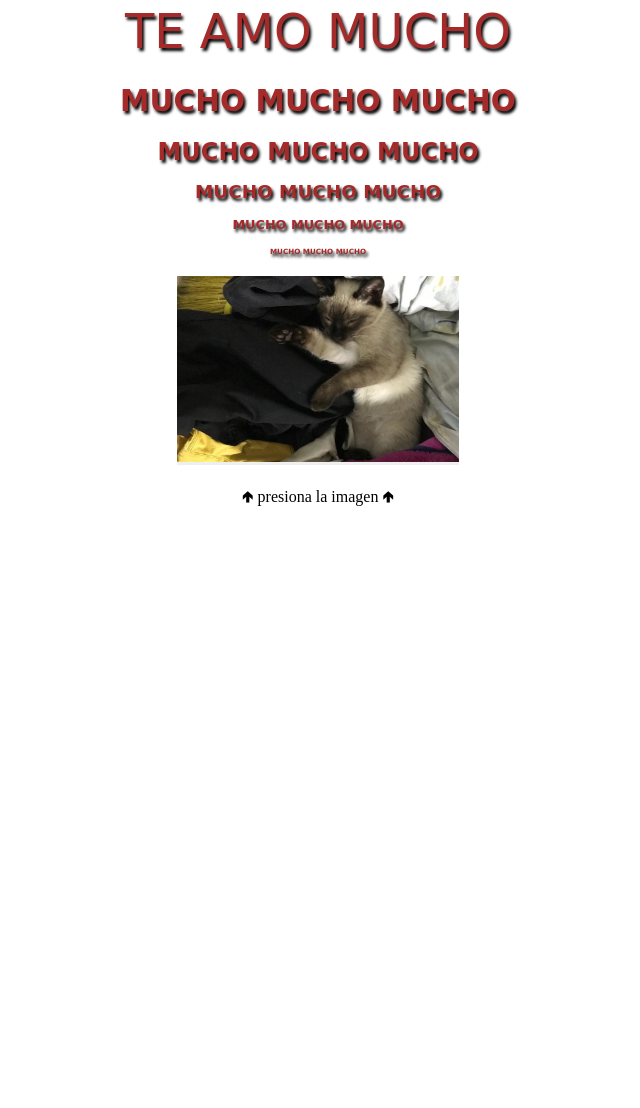
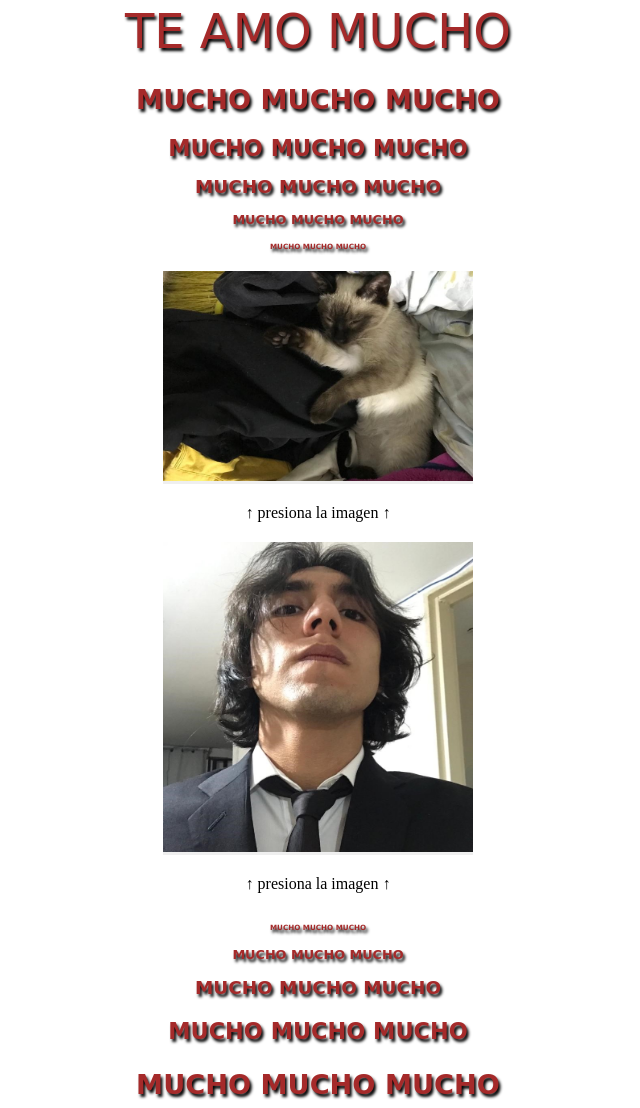
Before and after one commit to BlackShadow12675/BlackShadow12675.github.io, a plain HTML site: page index.html in a window 1280 px wide. Shown: the part 5-1113 px from the top of the page, without its empty margins (322-962 px from the left). Before the commit the page ends 800 px from the top, so only its background shows below. Drawn offline with Linux system fonts and the light colour scheme; a web font is replaced by a local one.

Commit message:
agregamos un segundo boton con imagen y otra cancion, y acomodamos unos margenes de los botones, y agregamos tambien un texto al final

```diff
--- a/index.html
+++ b/index.html
@@ -18,6 +18,11 @@
 </head>
 
 <body>
+
+    <script>
+        spam
+    </script>
+
     <header class="TituloPrincipal">Te amo mucho</header>
 
     <div class= "muchos">
@@ -29,13 +34,13 @@
     </div>
 
     <div class="DivBoton">
-    <button class="boton" type="button"> <img src="jl1.1.jpg" height ="185.6" width="281.6" /></button>
+    <button class="boton" id="boton" type="button"> <img src="jl1.1.jpg" height ="210" width="310" /></button>
     </div>
 
     <audio src=""></audio>
     <script>
-        let boton = document.querySelector(".boton")
-        let audioEtiqueta = document.querySelector("audio")
+        var boton = document.querySelector(".boton")
+        var audioEtiqueta = document.querySelector("audio")
 
         boton.addEventListener("click", () => {
             audioEtiqueta.setAttribute("src", "zoe-arrullo.mp3")
@@ -44,7 +49,36 @@
         })
     </script>
 
-    <p class="p1">🢁 presiona la imagen 🢁 </p>
+    <p class="p1">↑ presiona la imagen ↑ </p>
+
+
+
+    <div class="DivBoton">
+        <button class="boton2" id="boton" type="button"> <img src="yo.1.jpg" height ="310" width="310" /></button>
+        </div>
+
+        <audio src=""></audio>
+
+        <script>
+            var boton2 = document.querySelector(".boton2")
+            var audioEtiqueta = document.querySelector("audio")
+
+            boton2.addEventListener("click", () => {
+                audioEtiqueta.setAttribute("src", "rupatra.mp3")
+                audioEtiqueta.play()
+                console.log(`Reproduciendo: ${audioEtiqueta.src}`)
+            })
+        </script>
+
+        <p class="p2">↑ presiona la imagen ↑ </p>
+
+        <div class= "muchos">
+            <h5 id="p5">mucho mucho mucho</h1>
+            <h4 id="p4">mucho mucho mucho</h2>
+            <h3 id="p3">mucho mucho mucho</h3>
+            <h2 id="p2">mucho mucho mucho</h4>
+            <h1 id="p1">mucho mucho mucho</h5>
+        </div>
 
 </body>
 
--- a/style.css
+++ b/style.css
@@ -20,12 +20,12 @@
 
 
 .muchos #p1{
-    font-size: 185%;
+    font-size: 170%;
     margin: 25px 0 0 0;
     display: inline-block;
 }
 .muchos #p2{
-    font-size: 150%;
+    font-size: 140%;
     margin: 20px 0 0 0;
 }
 .muchos #p3{
@@ -48,7 +48,7 @@
     color: brown;
 }
 
-.boton{
+.DivBoton #boton{
     appearance: auto;
     writing-mode: horizontal-tb !important;
     text-rendering: auto;
@@ -77,6 +77,22 @@
     justify-content: center;
 }
 
+.boton:active {
+    transform: scale(0.98);
+            /* Scaling button to 0.98 to its original size */
+            box-shadow: 3px 2px 22px 1px rgba(0, 0, 0, 0.24);
+            /* Lowering the shadow */
+}
+
+.boton:focus{
+    transform:;
+}
+
 .p1{
     text-align: center;
 }
+
+.p2{
+    text-align: center;
+    margin: 16px 0 30px 0;
+}
```
Also changed, not shown: yo.1.jpg (added), 2 other files.
